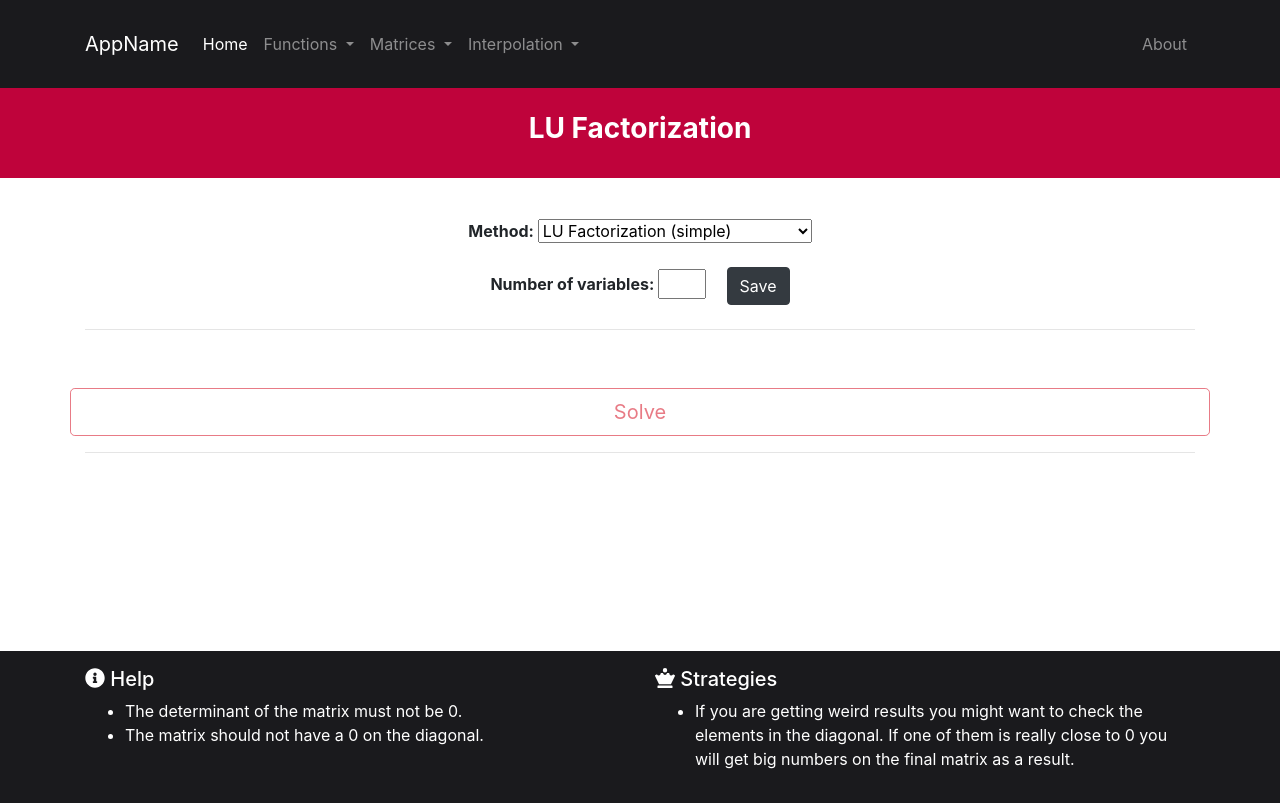
After one commit to jjescuderv/WebNumeric, a Flask app: page /lu_factorization in a window 1280 px wide. The commit adds this page. Run offline with Flask 2, Linux system fonts and the light colour scheme; parts of the project's set-up code (start-up, migrations or seed data) failed here and were passed over; some libraries are stand-ins or nearby versions.

Commit message:
LU Factorization

```diff
--- a/app.py
+++ b/app.py
@@ -7,7 +7,8 @@ from LinealPlotter import LinealPlotter
 from QuadraticPlotter import QuadraticPlotter
 from false_rule import reglaFalsa
 from fixed_point import Punto_Fijo
-from LUsimple import Lusimple
+from LUsimple import lu_simple
+from LUpar import lu_partial_pivoting
 from newton import Newton
 from bisection import Bisection
 from CubicPlotter import CubicPlotter
@@ -25,16 +26,12 @@ app = Flask(__name__)
 def index():
     return render_template("index.html")
 
-@app.route("/prueba")
-def prueba():
-    return render_template("layouts/master.html")
-
 # ----------------------------------------------------- Juan Escudero -----------------------------------------------------
 
 @app.route("/direct_methods")
 def direct_methods():
-    test = []
-    return render_template("matrices/direct_methods.html", test=test)
+    result = []
+    return render_template("matrices/direct_methods.html", result=result)
 
 @app.route("/gauss", methods=["GET", "POST"])
 def gauss():
@@ -51,6 +48,25 @@ def gauss():
         result = gauss_total_pivoting(n, mat, vec)
 
     return render_template("matrices/direct_methods.html", result=result)
+
+@app.route("/lu_factorization")
+def lu_factorization():
+    result = []
+    return render_template("matrices/lu_factorization.html", result=result)
+
+@app.route("/lu", methods=["GET", "POST"])
+def lu():
+    mat = request.form.getlist('mat[]')
+    vec = request.form.getlist('vec[]')
+    method = int(request.form.get('method'))
+    n = int(request.form.get('matrix_size'))
+
+    if method == 1:
+        result = lu_simple(n, mat, vec)
+    else:
+        result = lu_partial_pivoting(n, mat, vec)
+
+    return render_template("matrices/lu_factorization.html", result=result)
 
 #@app.route("/gauss_seidel")
 #@app.route("/lu_partial")
@@ -250,44 +266,6 @@ def FlaskFixedPoint():
         return "<h1 style='text-align: center;'>Check values entered</h1>"
 
     return render_template("dataFixedP.html",iter = lis_it,xi = lis_xi,gx = lis_gx,fx=lis_fx,er=lis_er,string=string2)
-
-@app.route("/LUsimple")
-def lusimple():
-    return render_template("LUsimple.html")
-
-@app.route("/LuSimpleInformation", methods=["GET", "POST"])
-def FlaskLUsimple():
-    m=request.form.get("m")
-    n=request.form.get("n")
-    A=request.form.get("A")
-    l_b=request.form.get("l_b")
-    b=request.form.get("b")
-    if m =='' or n =='' or  A =='' or l_b =='' or b=='':
-        return "<h1 style='text-align: center;'>You are missing one or more values</h1>"
-
-    try:
-        m = int(m)
-    except:
-        return "<h1 style='text-align: center;'>Check the number of rows</h1>"
-
-    try:
-       n = int(n)
-    except:
-        return "<h1 style='text-align: center;'>Check the number of columns</h1>"
-
-    try:
-        l_b = int(l_b)
-    except:
-        return "<h1 style='text-align: center;'>Check the length b vector</h1>"
-
-    try:
-        lis_stage,lis_m,list_L,list_U,result = Lusimple(m,n,A,l_b,b)
-    except:
-        return "<h1 style='text-align: center;'>Check values entered</h1>"
-
-    x = len(lis_stage)
-    z = list(range(0,x))
-    return render_template("dataLuSimple.html",stage = lis_stage,M = lis_m, L=list_L,U=list_U,result = result,Z = z)
 
 @app.route("/vandermonde")
 def vandermonde():
--- a/templates/layouts/master.html
+++ b/templates/layouts/master.html
@@ -56,8 +56,7 @@
                         </a>
                         <div class="dropdown-menu" aria-labelledby="navbarDropdown">
                             <a class="dropdown-item" href="{{ url_for('direct_methods') }}">Direct methods</a>
-                            <a class="dropdown-item" href="#">Direct factorization LU (simple)</a>
-                            <a class="dropdown-item" href="#">Direct factorization LU (partial pivoting)</a>
+                            <a class="dropdown-item" href="{{ url_for('lu_factorization') }}">LU Factorization</a>
                             <a class="dropdown-item" href="#">Action</a>
                             <a class="dropdown-item" href="#">Another action</a>
                             <div class="dropdown-divider"></div>
--- /dev/null
+++ b/templates/matrices/lu_factorization.html
@@ -0,0 +1,175 @@
+{% extends "layouts/master.html" %}
+{% block title %}
+LU Factorization
+{% endblock %}
+
+{% block banner_title %}
+LU Factorization
+{% endblock %}
+
+{% block content %}
+
+<!-- Input -->
+<form method="POST" id="data" action="{{ url_for('lu') }}">
+    <div class="row py-3 justify-content-center">
+        <label class="form-label"> <b>Method: </b></h5>
+            <select id="method" name="method" required>
+                <option selected value="1">LU Factorization (simple)</option>
+                <option value="2">LU Factorization (partial pivoting)</option>
+            </select>
+    </div>
+    <div class="row justify-content-center">
+        <label class="form-label"> <b>Number of variables: </b></h5>
+            <input required type="number" id="matrix_size" name="matrix_size" style="width: 3em; margin-right:1em">
+            <button class="btn btn-dark" onClick="mat()">
+                Save
+            </button>
+    </div>
+
+    <hr>
+
+    {% if result|length == 2  %}
+    <div class="row justify-content-center" id="error_msg">
+        <div class="text-center p-2 rounded" style="background-color:#bf033b">
+            <h5> Error </h5>
+            <h5> {{ result[1] }} </h5>
+            <p style="color:white"> Check the 'help' section for more information. </p>
+        </div>
+    </div>
+    {% endif %}
+
+    <!-- Matrix and vector -->
+    <div class="row">
+        <div class="col-lg-8 py-3">
+            <div class="row justify-content-center">
+                <table id="matrix">
+
+                </table>
+            </div>
+        </div>
+        <div class="col-lg-4 py-3">
+            <div class="row justify-content-center">
+                <table id="vector">
+
+                </table>
+            </div>
+        </div>
+    </div>
+</form>
+
+<div class="row justify-content-center">
+    <button id="solve" disabled type="submit" form="data" class="btn btn-outline-danger btn-lg btn-block">
+        Solve
+    </button>
+</div>
+
+<hr>
+
+<!-- Results -->
+<div class="row justify-content-center" style="background-color: violet;">
+    <span id="results">
+
+    </span>
+</div>
+
+{% if result|length > 2  %}
+<div id="results">
+    <span>
+        {% for i in range(result[1]|length): %}
+            <span>
+                $$Iteration \>\> {{ i }}$$
+                {% for j in range(result[1][i]|length): %}
+                    {% if j == 0 %}
+                        $$M =
+                    {% elif j == 1 %}
+                        $$L =
+                    {% elif j == 2 %}
+                        $$U =
+                    {% elif j == 3 %}
+                        $$P =
+                    {% endif %}
+                    \begin{pmatrix}
+                        {% for k in range(result[1][i][j]|length): %}
+                        &
+                            {% for h in range(result[1][i][j][k]|length): %}
+                                {{'%0.6f'| format(result[1][i][j][k][h]|float)}} &
+                            {% endfor %}
+                        \\
+                        {% endfor %}
+                    \end{pmatrix}$$
+                {% endfor %}
+            </span>
+        {% endfor %}
+        <span>
+            $$After \>\> performing \>\> forward \>\> and \>\> back \>\> substitution$$
+            $$x = \begin{pmatrix}
+                {% for i in range(result[0]|length): %}
+                    & {{'%0.6f'| format(result[0][i]|float)}} &
+                    \\
+                {% endfor %}
+            \end{pmatrix}$$
+        </span>
+    </span>
+</div>
+{% elif result|length == 2 %}
+<div id="results">
+    <span>
+        $$Matrix \>\> given$$
+        $$\begin{pmatrix}
+            {% for i in range(result[0]|length): %}
+                &
+                {% for j in range(result[0][i]|length): %}
+                    {{'%0.6f'| format(result[0][i][j]|float)}} &
+                {% endfor %}
+                \\
+            {% endfor %}
+        \end{pmatrix}$$
+        $$Determinant = 0$$
+    </span>
+</div>
+{% endif %}
+
+{% endblock %}
+
+{% block footer_help %}
+    <li>The determinant of the matrix must not be 0.</li>
+    <li>The matrix should not have a 0 on the diagonal.</li>
+{% endblock %}
+
+{% block footer_strategies %}
+    <li>If you are getting weird results you might want to check the elements in the diagonal. If one of them is really close to 0 you will get big numbers on the final matrix as a result.</li>
+{% endblock %}
+
+{% block script %}
+<script>
+    function mat() {
+        var n = document.getElementById("matrix_size").value;
+
+        const solve_button = document.getElementById("solve");
+        solve_button.disabled = false;
+
+        console.log(n);
+        if (n < 2 || NaN) {
+            alert("Number of variables must be greater than 1");
+            return;
+        }
+
+        $("#matrix").empty();
+        $("#vector").empty();
+
+        var cont = 0;
+
+        for (var i = 0; i < n; i++) {
+            $("#matrix").append("<tr>");
+            $("#vector").append("<tr>");
+            for (var j = 0; j < n; j++) {
+                $("#matrix").append("<td>");
+                $("#matrix").append("<input required type='number' step='any' style='width: 3em' size='1' name='mat[]'>");
+            }
+            $("#vector").append("<td>");
+            $("#vector").append("<input required type='number' step='any' style='width: 3em' size='1' name='vec[]'>");
+            $("#matrix").append("<br>");
+        }
+    }
+</script>
+{% endblock %}
```
Also changed, not shown: LUpar.py (added, +98 -0 lines), LUsimple.py (+35 -80 lines), templates/matrices/gauss_partial_pivoting.html (deleted), templates/matrices/gauss_total_pivoting.html (deleted).
